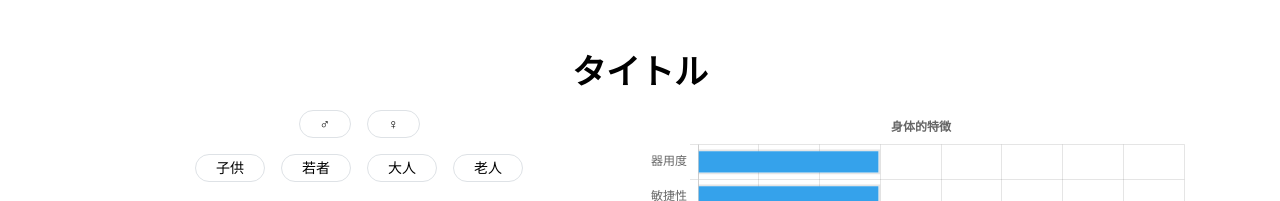
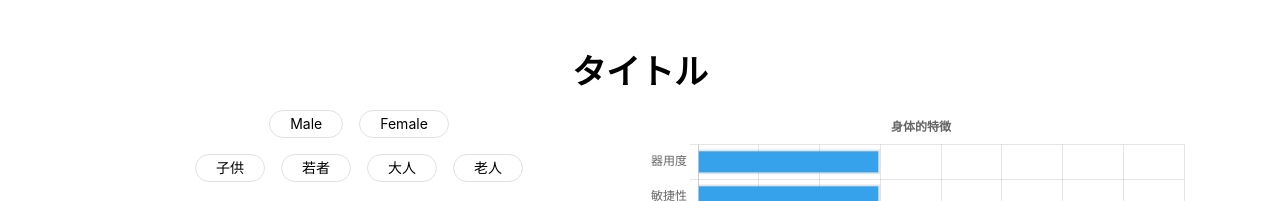
Before and after one commit to restrainhalation/cw-the-book-of-devil-excerpt, a Next.js app: page / in a window 1280 px wide. Shown: the top 201 px of the page. Built offline with nearby package versions, Linux system fonts and the light colour scheme.

Commit message:
💃 feat: update constants of sexes

```diff
--- a/constants/sexes.ts
+++ b/constants/sexes.ts
@@ -1,21 +1,24 @@
+import { IconGenderFemale, IconGenderMale } from '@tabler/icons-react';
 import type { Sex } from '@/types';
 
 /** 性別 */
 export const SEXES: Sex[] = [
   {
     id: 1,
-    name: '♂',
+    name: 'Male',
     canBeAFather: true,
     canBeAMother: false,
     physical: { agility: 0, dexterity: 0, intelligence: 0, mind: 0, strength: 1, vitality: 0 },
     mental: { aggressive: 0.5, brave: 0.0, cautious: 0.0, cheerful: 0.0, trickish: 0.0 },
+    icon: IconGenderMale,
   },
   {
     id: 2,
-    name: '♀',
+    name: 'Female',
     canBeAFather: false,
     canBeAMother: true,
     physical: { agility: 0, dexterity: 1, intelligence: 0, mind: 0, strength: 0, vitality: 0 },
     mental: { aggressive: 0.0, brave: 0.0, cautious: 0.5, cheerful: 0.0, trickish: 0.0 },
+    icon: IconGenderFemale,
   },
 ];
--- a/types/index.ts
+++ b/types/index.ts
@@ -75,6 +75,8 @@ export type Sex = {
   physical: Physical;
   /** 精神的特徴 */
   mental: Mental;
+  /** アイコンコンポーネント */
+  icon: ForwardRefExoticComponent<Omit<IconProps, 'ref'> & RefAttributes<Icon>>;
 };
 
 /** 年代 */
```
